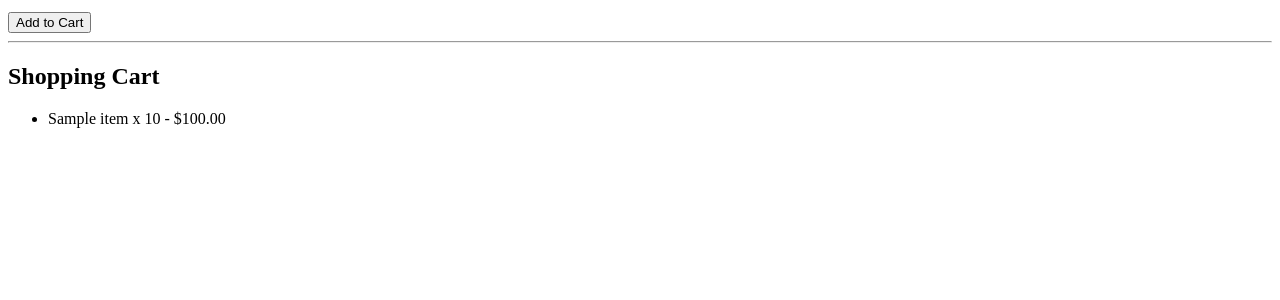
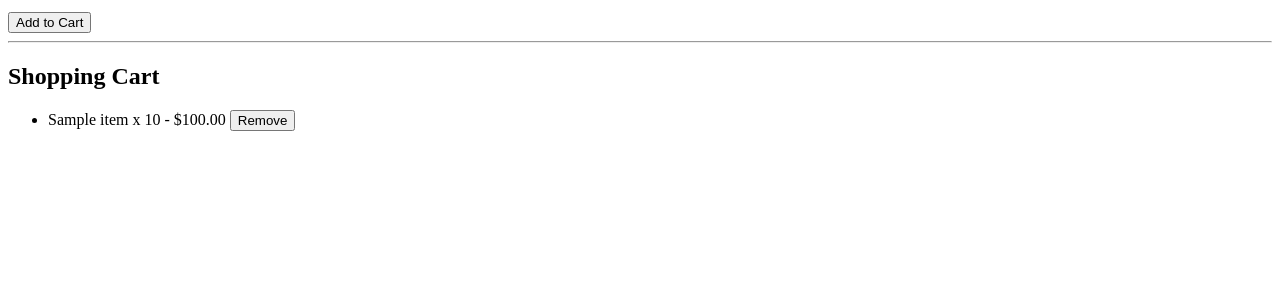
Before and after one commit to st25439/OSC-Caf--Express, a Flask app: template templates/index.html in a window 1280 px wide. Shown: the part 426-726 px from the top of the page. Run offline with Flask 3, Linux system fonts and the light colour scheme; the template is opened without the code that fills it: most values are stand-ins (such as "Sample title", 1, 10 or a date in 2020).

Commit message:
<a href="/remove/{{ item.name }}">         <button>Remove</button> add the remove cart

```diff
--- a/templates/index.html
+++ b/templates/index.html
@@ -43,6 +43,10 @@
 {% for item in cart %}
 
 <li>{{ item.name }} x {{ item.quantity }} - ${{ "%.2f"|format(item.price * item.quantity) }}
+
+     <a href="/remove/{{ item.name }}">
+        <button>Remove</button>
+    </a>
 </li>
 
 {% endfor %}
```
